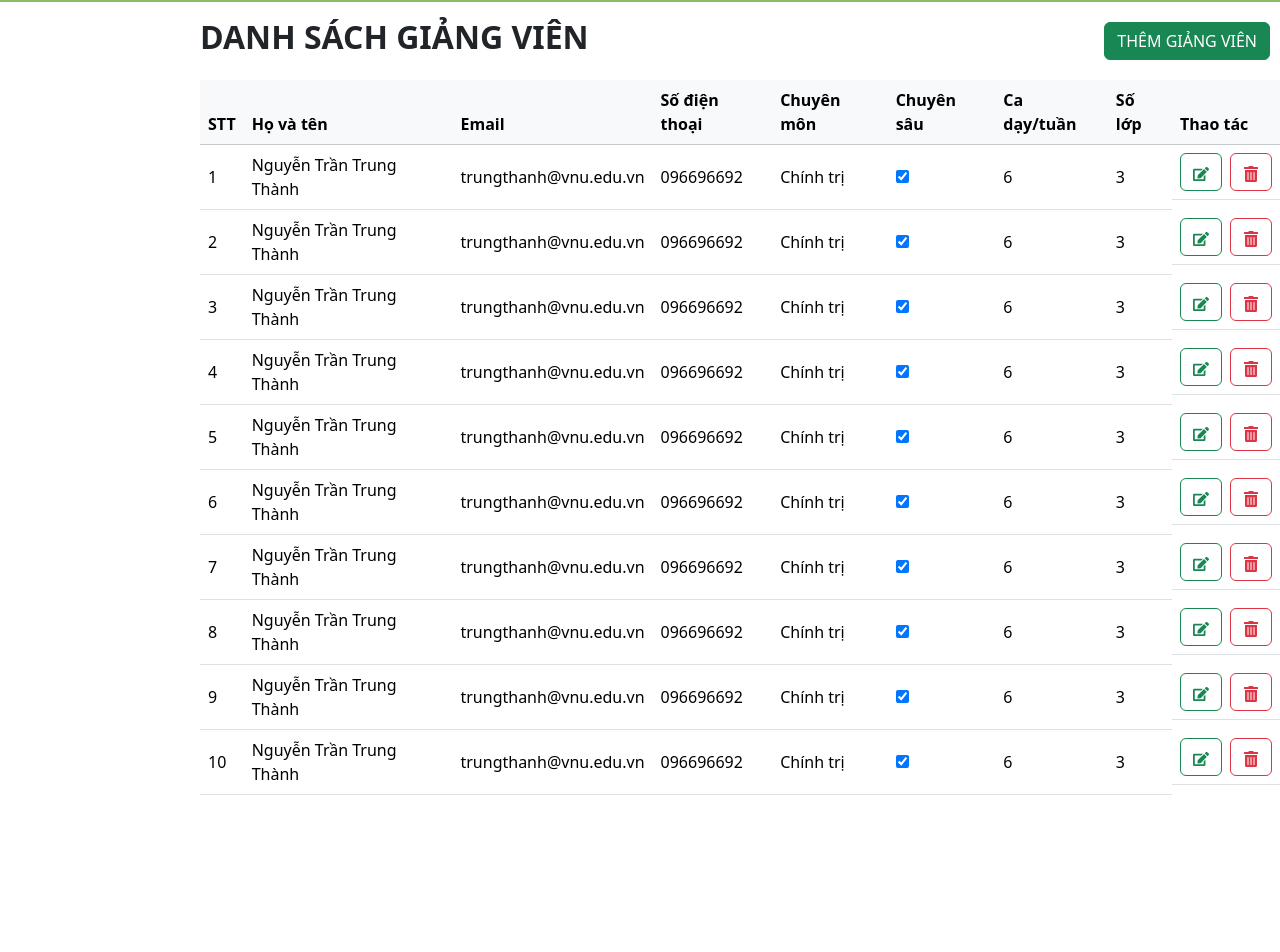
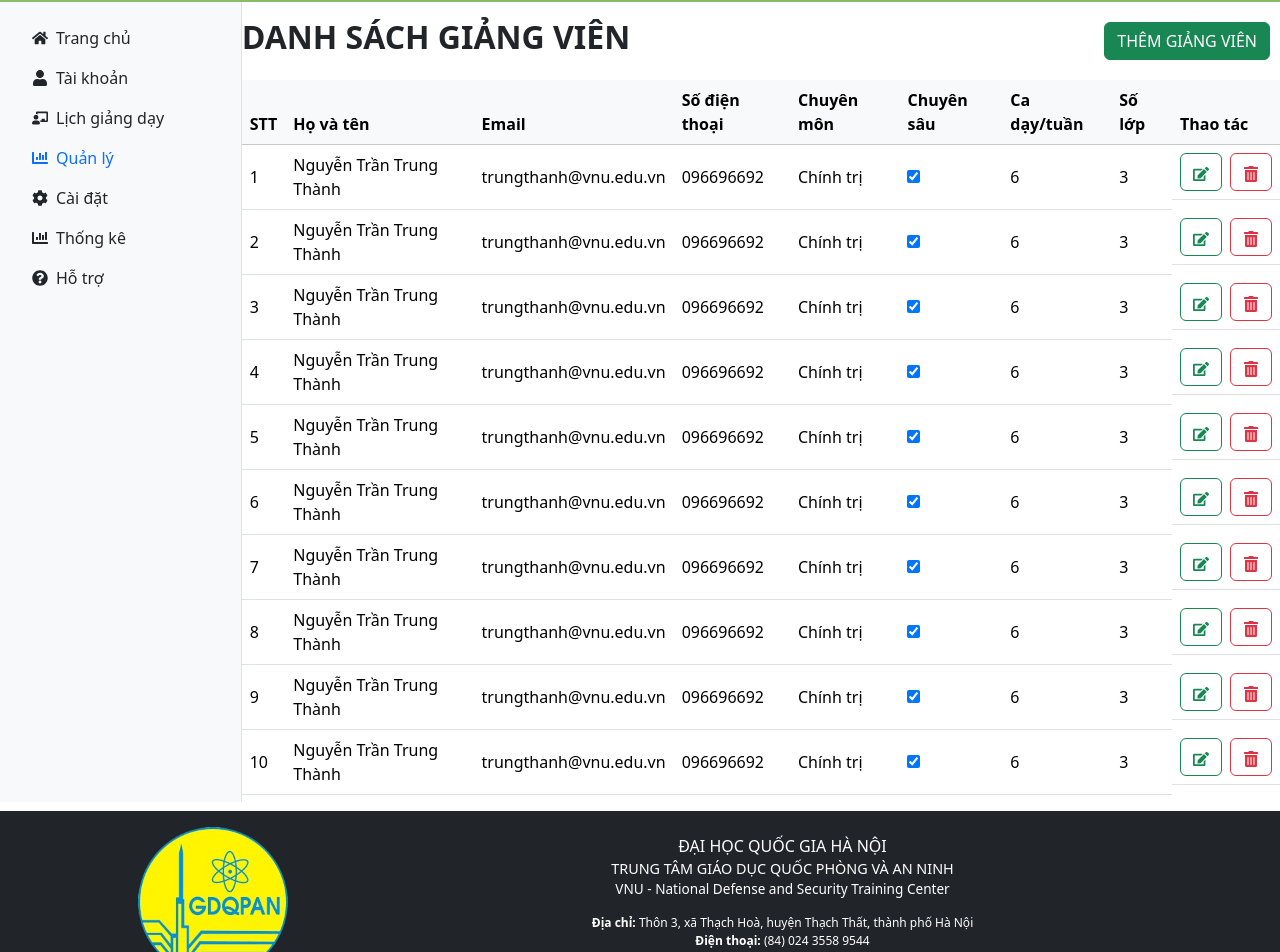
Before and after one commit to vthnhtng/hola-scheduler, a Next.js app: page / in a window 1280 px wide. Shown: the part 148-1100 px from the top of the page. Before the commit the page ends 959 px from the top, so only its background shows below. Built offline with nearby package versions, Linux system fonts and the light colour scheme.

Commit message:
Add raw login, footer and sidebar

```diff
--- /dev/null
+++ b/app/components/Footer.tsx
@@ -0,0 +1,46 @@
+'use client';
+
+import React from "react";
+import logo from "../assets/logo/VNU_GDQPAN_Logo.png";
+
+function Footer() {
+  return (
+    <footer className="footer bg-dark text-white py-3">
+      <div className="container">
+        <div className="row align-items-center">
+
+          <div className="col-sm-3 footer-logo d-flex justify-content-center">
+            <a href="https://qpan.vnu.edu.vn/">
+              <img
+                src={logo.src}
+                className="img-fluid"
+                alt="VNU Logo"
+                style={{ maxHeight: "150px" }}
+              />
+            </a>
+          </div>
+
+          <div className="col-sm-9 text-center small-text">
+            <h3 className="mb-1" style={{ fontSize: "1rem" }}>ĐẠI HỌC QUỐC GIA HÀ NỘI</h3>
+            <h4 className="mb-1" style={{ fontSize: "0.9rem" }}>TRUNG TÂM GIÁO DỤC QUỐC PHÒNG VÀ AN NINH</h4>
+            <h5 className="mb-3" style={{ fontSize: "0.85rem" }}>VNU - National Defense and Security Training Center</h5>
+            <p className="mb-0" style={{ fontSize: "0.75rem" }}>
+              <b>Địa chỉ:</b> Thôn 3, xã Thạch Hoà, huyện Thạch Thất, thành phố Hà Nội
+            </p>
+            <p className="mb-0" style={{ fontSize: "0.75rem" }}>
+              <b>Điện thoại:</b> (84) 024 3558 9544
+            </p>
+            <p className="mb-0" style={{ fontSize: "0.75rem" }}>
+              <b>Website:</b>{" "}
+              <a href="https://qpan.vnu.edu.vn/" className="text-white">
+                qpan.vnu.edu.vn
+              </a>
+            </p>
+          </div>
+        </div>
+      </div>
+    </footer>
+  );
+}
+
+export default Footer;
--- a/app/components/SideBar.tsx
+++ b/app/components/SideBar.tsx
@@ -1,11 +1,115 @@
-'use client';
+import { useState } from "react";
+import { FaHome, FaUser, FaChalkboardTeacher, FaBook, FaMapMarkerAlt, FaCog, FaChartBar, FaQuestionCircle,} from "react-icons/fa";
 
 function SideBar() {
-    return(
-        <nav style={{width: '200px'}}>
+  const [openManage, setOpenManage] = useState(false);
+  const [activeItem, setActiveItem] = useState("Giảng viên");
 
-        </nav>
-    )
+  return (
+    <div className="d-flex flex-column bg-light vh-100 p-3 border-end" style={{ width: "250px" }}>
+      <ul className="nav flex-column">
+        <li className="nav-item">
+          <a
+            href="#"
+            className={`nav-link d-flex align-items-center ${activeItem === "Trang chủ" ? "active text-primary fw-bold" : "text-dark"}`}
+            onClick={() => setActiveItem("Trang chủ")}
+          >
+            <FaHome className="me-2" /> Trang chủ
+          </a>
+        </li>
+
+        <li className="nav-item">
+          <a
+            href="#"
+            className={`nav-link d-flex align-items-center ${activeItem === "Tài khoản" ? "active text-primary fw-bold" : "text-dark"}`}
+            onClick={() => setActiveItem("Tài khoản")}
+          >
+            <FaUser className="me-2" /> Tài khoản
+          </a>
+        </li>
+
+        <li className="nav-item">
+          <a
+            href="#"
+            className={`nav-link d-flex align-items-center ${activeItem === "Lịch giảng dạy" ? "active text-primary fw-bold" : "text-dark"}`}
+            onClick={() => setActiveItem("Lịch giảng dạy")}
+          >
+            <FaChalkboardTeacher className="me-2" /> Lịch giảng dạy
+          </a>
+        </li>
+
+        <li className="nav-item">
+          <button
+            className="btn text-start nav-link d-flex align-items-center w-100"
+            onClick={() => setOpenManage(!openManage)}
+          >
+            <FaChartBar className="me-2" /> Quản lý
+          </button>
+          {openManage && (
+            <ul className="nav flex-column ps-3">
+              <li className="nav-item">
+                <a
+                  href="#"
+                  className={`nav-link ${activeItem === "Giảng viên" ? "active text-primary fw-bold" : "text-dark"}`}
+                  onClick={() => setActiveItem("Giảng viên")}
+                >
+                  <FaUser className="me-2" /> Giảng viên
+                </a>
+              </li>
+              <li className="nav-item">
+                <a
+                  href="#"
+                  className={`nav-link ${activeItem === "Môn học" ? "active text-primary fw-bold" : "text-dark"}`}
+                  onClick={() => setActiveItem("Môn học")}
+                >
+                  <FaBook className="me-2" /> Môn học
+                </a>
+              </li>
+              <li className="nav-item">
+                <a
+                  href="#"
+                  className={`nav-link ${activeItem === "Địa điểm học" ? "active text-primary fw-bold" : "text-dark"}`}
+                  onClick={() => setActiveItem("Địa điểm học")}
+                >
+                  <FaMapMarkerAlt className="me-2" /> Địa điểm học
+                </a>
+              </li>
+            </ul>
+          )}
+        </li>
+
+        <li className="nav-item">
+          <a
+            href="#"
+            className={`nav-link d-flex align-items-center ${activeItem === "Cài đặt" ? "active text-primary fw-bold" : "text-dark"}`}
+            onClick={() => setActiveItem("Cài đặt")}
+          >
+            <FaCog className="me-2" /> Cài đặt
+          </a>
+        </li>
+
+        <li className="nav-item">
+          <a
+            href="#"
+            className={`nav-link d-flex align-items-center ${activeItem === "Thống kê" ? "active text-primary fw-bold" : "text-dark"}`}
+            onClick={() => setActiveItem("Thống kê")}
+          >
+            <FaChartBar className="me-2" /> Thống kê
+          </a>
+        </li>
+
+        <li className="nav-item">
+          <a
+            href="#"
+            className={`nav-link d-flex align-items-center ${activeItem === "Hỗ trợ" ? "active text-primary fw-bold" : "text-dark"}`}
+            onClick={() => setActiveItem("Hỗ trợ")}
+          >
+            <FaQuestionCircle className="me-2" /> Hỗ trợ
+          </a>
+        </li>
+      </ul>
+    </div>
+  );
 }
 
 export default SideBar;
--- a/app/page.tsx
+++ b/app/page.tsx
@@ -1,4 +1,5 @@
 import TeacherCRUD from "./pages/TeacherCRUD";
+//import Login from "./pages/Login";
 
 export default function Home() {
 	return (
--- a/app/pages/TeacherCRUD.tsx
+++ b/app/pages/TeacherCRUD.tsx
@@ -2,6 +2,8 @@
 import Header from '../components/Header'
 import SideBar from '../components/SideBar'
 import Grid from '../components/Grid'
+import Footer from '../components/Footer'
+
 import { ObjectAttribute } from '../types/ObjectAttribute';
 import avatar from '../assets/avatar/avatar.jpg';
 
@@ -46,6 +48,7 @@ function TeacherCRUD() {
 					gridData={teacherRows}
 				/>
 			</main>
+            <Footer/>
 		</>
 	)
 }
--- a/tsconfig.json
+++ b/tsconfig.json
@@ -22,6 +22,6 @@
       "@/*": ["./*"]
     }
   },
-  "include": ["next-env.d.ts", "**/*.ts", "**/*.tsx", ".next/types/**/*.ts"],
+  "include": ["next-env.d.ts", "src", "**/*.ts", "**/*.tsx", ".next/types/**/*.ts"],
   "exclude": ["node_modules"]
 }
```
Also changed, not shown: app/pages/Login.tsx (added, +50 -0 lines), package.json (+5 -3 lines), 1 other file (tests, documents, lock files or other folders).
